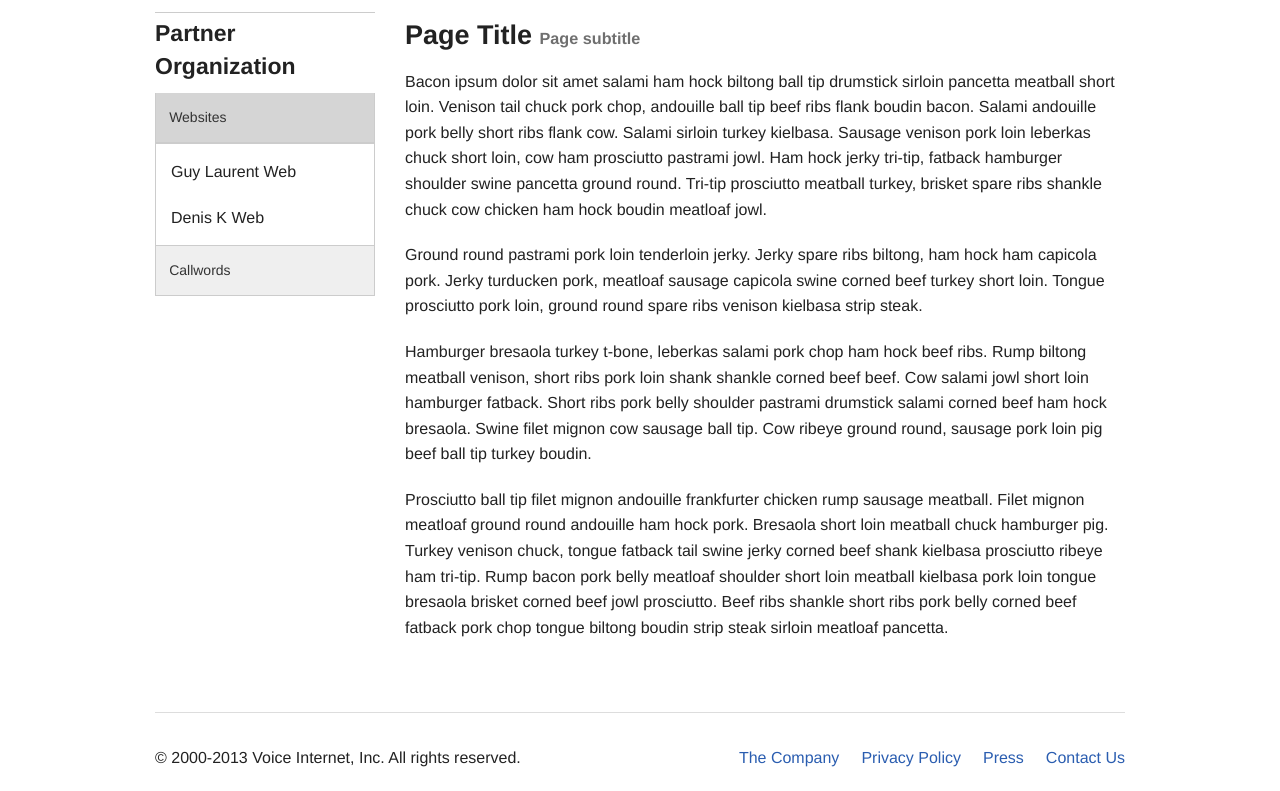
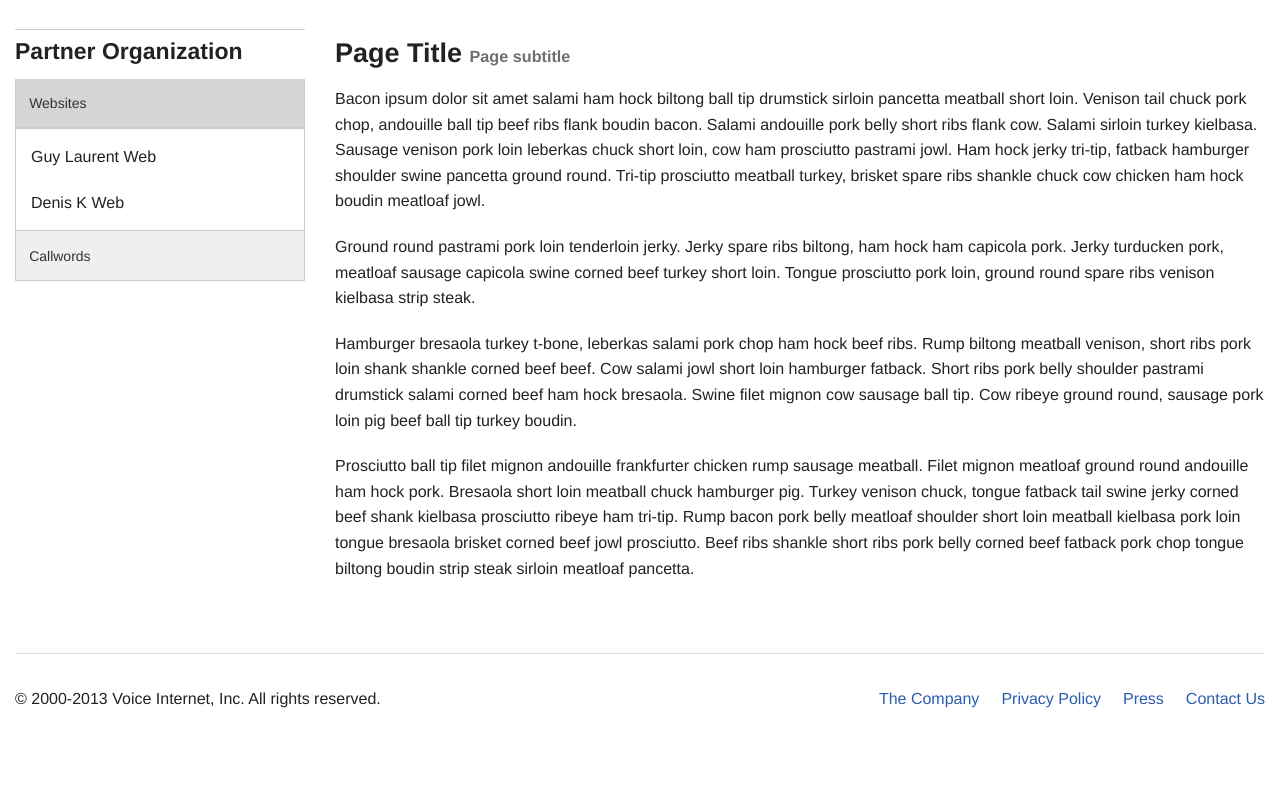
Before and after one commit to denisinla/tvi, a website: page public/index.html in a window 1280 px wide. Shown: the part 150-941 px from the top of the page. After the commit the page ends 882 px from the top, so only its background shows below. Drawn offline with Linux system fonts and the light colour scheme.

Commit message:
Added row class override for site to expand to 100%.

```diff
--- a/public/css/main.css
+++ b/public/css/main.css
@@ -22,6 +22,7 @@ a#nav:active{
 /* Responsive Overwrites */
 .row{
 	margin-top: 2em !important;
+	max-width: inherit !important;
 }
 @media only screen and (min-width: 315px){
 	h1{
```
